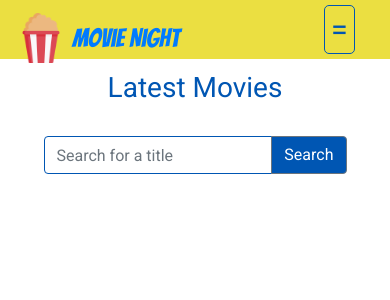
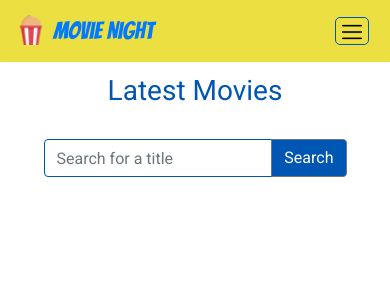
Before and after one commit to Meneguini/movieNight, a Django app: template movies/templates/movies/index.html in a window 390 px wide. Shown: the top 300 px of the page. Run offline with Django 3.2, Linux system fonts and the light colour scheme; the template is opened without the code that fills it, so the values that code supplies are empty.

Commit message:
navbar responsive

```diff
--- a/movies/static/movies/styles.css
+++ b/movies/static/movies/styles.css
@@ -7,20 +7,24 @@ body {
 }
 
 /* Navbar */
-.paths {
-    margin-right: 3%;
+.navbar {
+    width: 100%;
+    /* height: 1%; */
+    display: grid;
+    grid-template-columns: 1fr 1fr;
+    align-items: center;
+    background-color: #ebdf41;
+    padding-right: 16px;
+    box-shadow: 0 1px 1px -1px rgba(0,0,0,.2);
 }
 
 .equal-icon {
     background-color: #ebdf41;
     color: #0056b3;
-    font-size: 190%;
-    margin-left: 79%;
     border: 1px solid #0056b3;
     border-radius: 5px;
     cursor: pointer;
     display: none;
-    position: absolute;
 }
 
 .toggled {
@@ -41,22 +45,23 @@ body {
     color: white;
 }
 
-.navbar {
-    padding-right: 0px;
-}
-
-nav {
-    background-color: #ebdf41;
-    height: 7vh;
-}
-
 .navbar-brand {
-    font-size: 160%;
+    margin-right: 0px;
+    font-size: 150%;
     font-family: 'Bangers', cursive;
 }
 
 .icon-nav {
     margin-right: 4%;
+}
+
+.welcome {
+    color: #0056b3;
+}
+
+.paths {
+    margin-right: 3%;
+    justify-self: end;
 }
 
 /* Footer */
@@ -269,6 +274,22 @@ nav {
     transition: 1s;
 }
 
+@media screen and (max-width: 1680px) {
+
+}
+
+@media screen and (max-width: 1280px) {
+
+}
+
+@media screen and (max-width: 980px) {
+
+}
+
+@media screen and (max-width: 736px) {
+
+}
+
 /* Responsive */
 @media screen and (max-width: 600px){
     /* Navbar */
--- a/movies/templates/movies/index.html
+++ b/movies/templates/movies/index.html
@@ -7,9 +7,6 @@
     <div class="alert alert-success" role="alert">
         {{ msg }}
     </div>
-  {% endif %}
-  {% if request.user.username %}
-    <p class="signed-as">Signed as {{ request.user.username.capitalize }}</p>
   {% endif %}
   <div class="index-page">
 
--- a/movies/templates/movies/layout.html
+++ b/movies/templates/movies/layout.html
@@ -23,18 +23,17 @@
 
         <!-- Icons made by <a href="http://www.freepik.com/" title="Freepik">Freepik</a> from <a href="https://www.flaticon.com/" title="Flaticon"> www.flaticon.com</a> -->
 
-        <a class="navbar-brand" href="{% url 'index' %}"><img class="icon-nav" src="{% static 'movies/icons/popcorn.png' %}" alt="popcorn" width="50" height="50"></img>Movie Night</a>
-
-        <button class="equal-icon"><span>=</span></button>
+        <a class="navbar-brand" href="{% url 'index' %}"><img class="icon-nav" src="{% static 'movies/icons/popcorn.png' %}" alt="popcorn" width="30" height="30"></img>Movie Night</a>
 
         <div class="paths">
-          <ul class="nav justify-content-end">
+          <button class="equal-icon"><img src="{% static 'movies/icons/menu.png' %}" alt="menu" width="20" height="20"></button>
+          <ul class="nav">
             {% if user.is_authenticated %}
-              <li class="">
-                <p class="nav-link">Welcome {{ request.user.username.capitalize }}!</p>
+              <li class="nav-item">
+                <span class="nav-link welcome">Welcome {{ request.user.username.capitalize }}!</span>
               </li>
               <li class="nav-item active">
-                  <a class="nav-link" href="/my_list/{{ request.user.username }}">My List</a>
+                <a class="nav-link" href="/my_list/{{ request.user.username }}">My List</a>
               </li>
               <li class="nav-item">
                 <a class="nav-link" href="{% url 'sign_out' %}">Sign Out</a>
@@ -48,7 +47,6 @@
               </li>
             {% endif %}
           </ul>
-
         </div>
       </nav>
       <ul class="navbar-nav mr-auto toggled">
```
Also changed, not shown: movies/static/movies/icons/menu.png (added).
